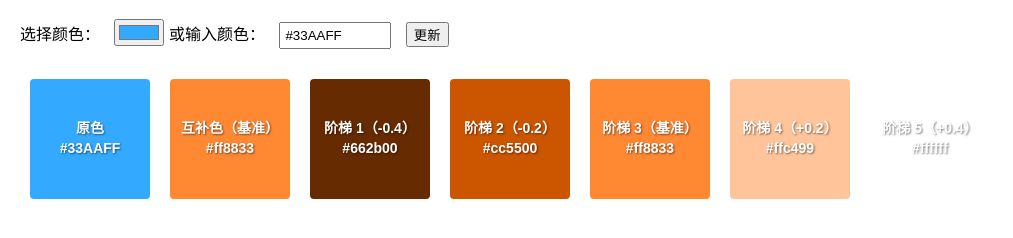
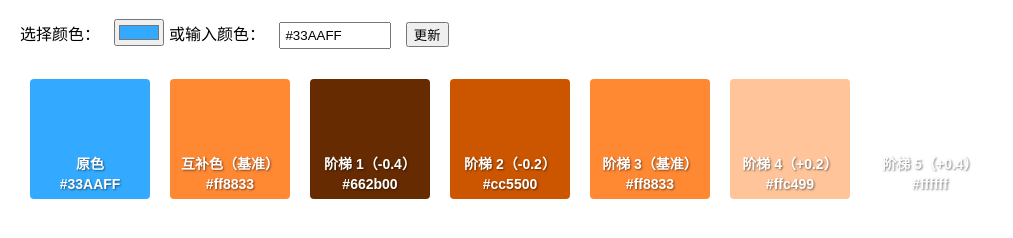
Before and after one commit to tungyao/complementary-colors, a plain HTML site: page index.html in a window 1280 px wide. Shown: the part 70-308 px from the top of the page, without its empty margins (0-1013 px from the left). Drawn offline with Linux system fonts and the light colour scheme.

Commit message:
Update index.html

```diff
--- a/index.html
+++ b/index.html
@@ -37,6 +37,7 @@
       text-align: center;
       font-size: 14px;
       line-height: 1.4;
+      margin-top: 60%;
     }
   </style>
 </head>
```
